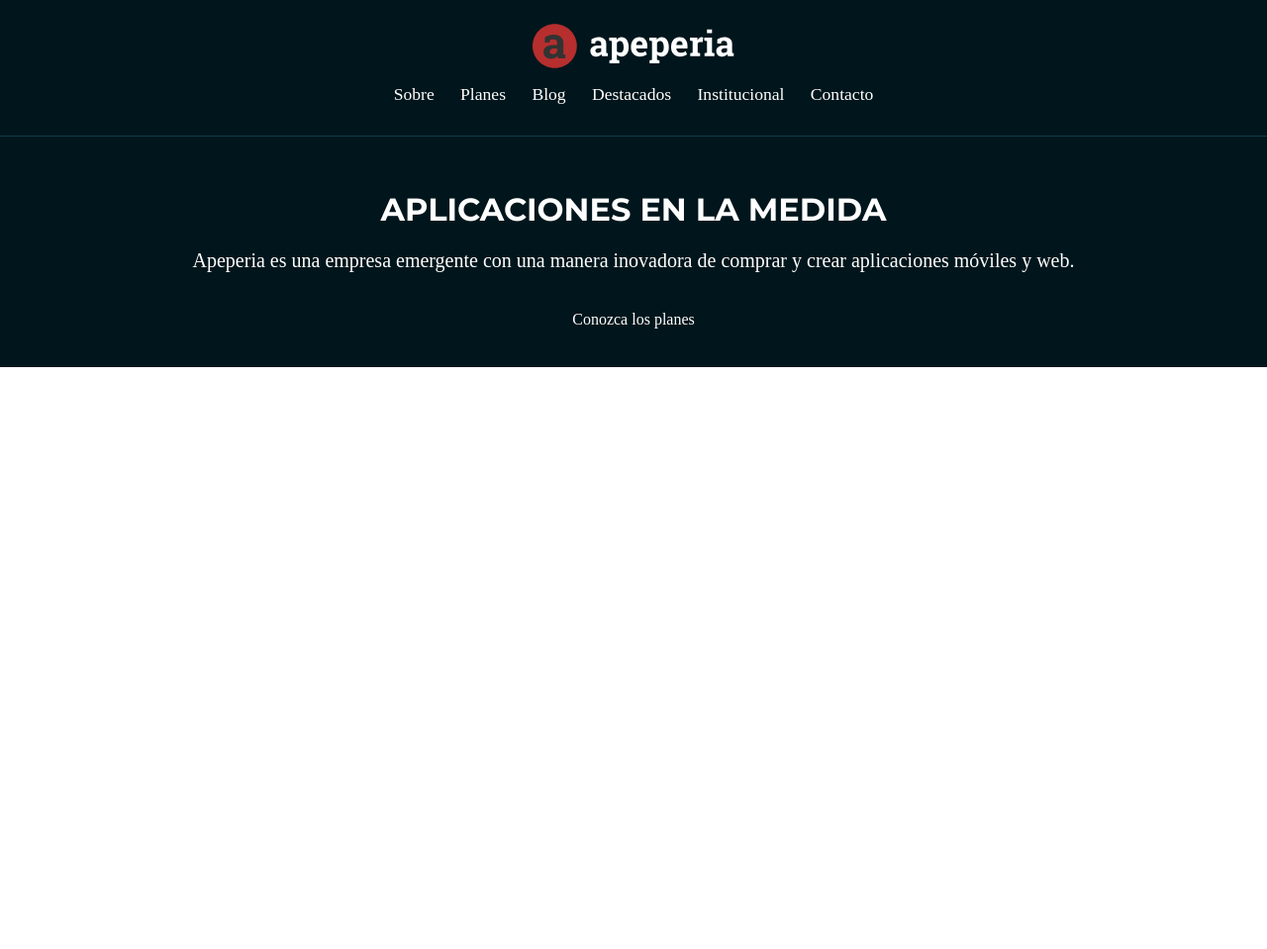
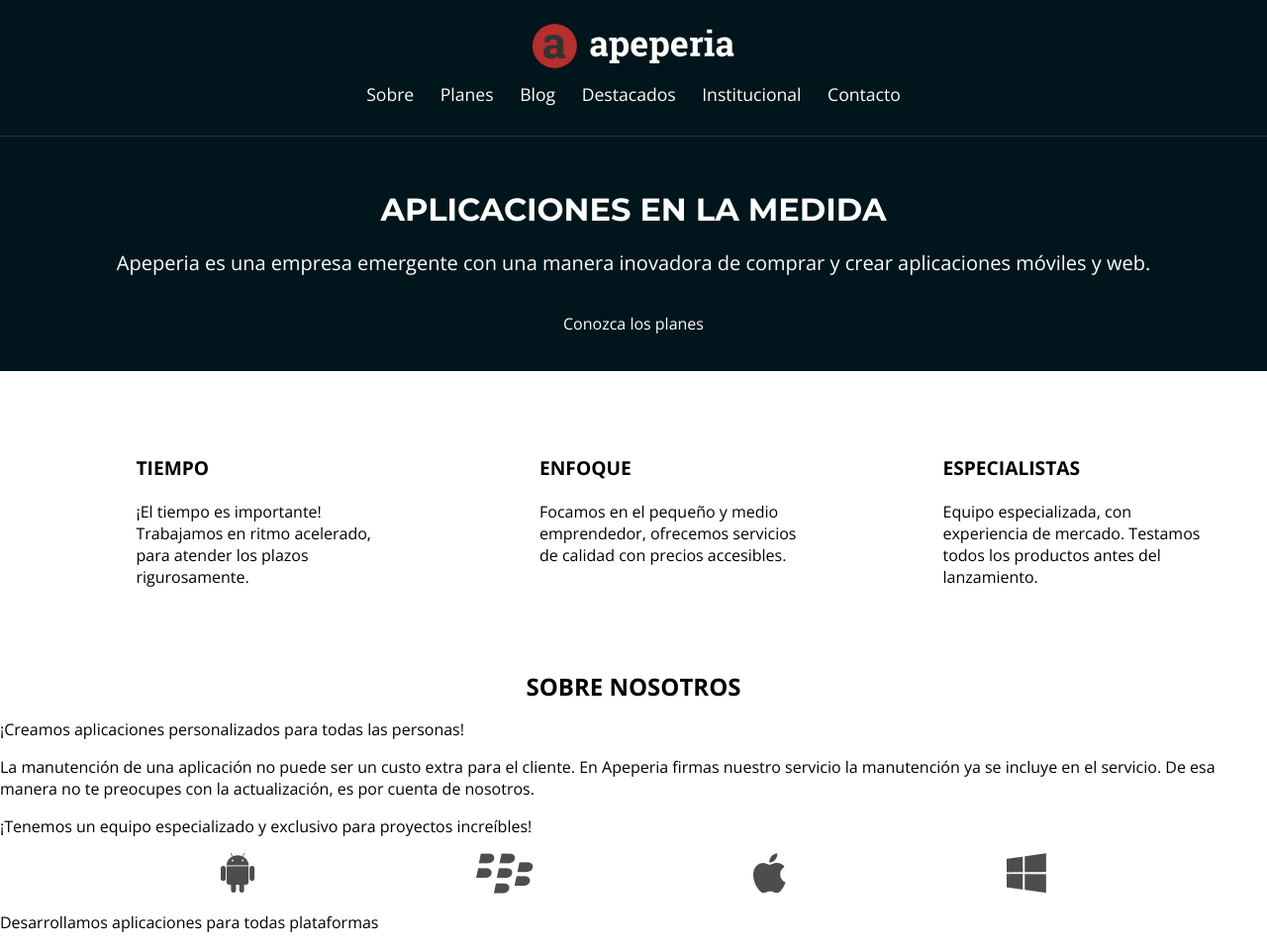
Before and after one commit to florenciamorisse/layout_responsivo_Oracle, a plain HTML site: page index.html in a window 1280 px wide. Shown: the whole page at 99% size. Before the commit the page ends 800 px from the top, so only its background shows below. Drawn offline with nearby package versions, Linux system fonts and the light colour scheme.

Commit message:
section diferenciales y sobre nosotros

```diff
--- /dev/null
+++ b/css/bases.css
@@ -0,0 +1,3 @@
+body{
+    font-family: 'Open Sans', sans-serif;
+}
--- /dev/null
+++ b/css/diferenciales.css
@@ -0,0 +1,28 @@
+.diferenciales {
+    padding-top: 3.5rem;
+    padding-bottom: 3.5rem;
+}
+
+.diferenciales__lista {
+    display: flex;
+    flex-wrap: wrap;
+    justify-content: space-evenly;
+}
+
+.diferenciales__item {
+    max-width: 350px;
+    box-sizing: border-box;
+    padding: 2rem 0 2rem 5rem;
+}
+
+.item__titulo {
+    color: var(--fuente-ceniza-oscuro);
+    font-weight: 700;
+    font-size: 1.2rem;
+    text-transform: uppercase;
+    margin-bottom: 1.5rem;
+}
+
+.item__texto {
+    line-height: normal;
+}
--- /dev/null
+++ b/css/sobre-nosotros.css
@@ -0,0 +1,31 @@
+.sobre-nosotros {
+    padding-top: 3rem;
+    padding-bottom: 3rem;
+}
+
+.sobre_nosotros__titulo {
+    color: var(--fuente-ceniza-oscuro);
+    font-weight: 700;
+    font-size: 1.5rem;
+    font-family: var(--montserrat);
+    text-transform: uppercase;
+    text-align: center;
+    margin-bottom: 1.25rem;
+}
+
+.sobre_nosotros__texto {
+    line-height: normal;
+    margin-bottom: 1rem;
+}
+
+.sobre_nosotros__plataformas {
+    display: flex;
+    flex-wrap: wrap;
+    justify-content: space-evenly;
+    margin-bottom: 1rem;
+}
+
+.sobre-nosotros {
+    color: var(--fuente-ceniza-oscuro);
+    font-weight: 700;
+}
--- a/index.html
+++ b/index.html
@@ -6,9 +6,12 @@
     <meta name="viewport" content="width=device-width, initial-scale=1.0">
     <title>Home|Apeperia</title>
     <link href="https://fonts.googleapis.com/css2?family=Montserrat:wght@300;400;700&family=Open+Sans:wght@300;400;700&display=swap" rel="stylesheet">
+    <link rel="stylesheet" href="css/reset.css">
     <link rel="stylesheet" href="css/head.css">
     <link rel="stylesheet" href="css/llamada.css">
-    <link rel="stylesheet" href="css/reset.css">
+    <link rel="stylesheet" href="css/bases.css">
+    <link rel="stylesheet" href="css/diferenciales.css">
+    <link rel="stylesheet" href="css/sobre-nosotros.css">
 </head>
 <body>
     <header class="head">
@@ -30,6 +33,45 @@
             <p class="llamada__texto">Apeperia es una empresa emergente con una manera inovadora de comprar y crear aplicaciones móviles y web.</p>
             <a class="llamada__boton" href="#">Conozca los planes</a>
         </section>
+        <section class="diferenciales container">
+            <ul class="diferenciales__lista">
+                <li class="diferenciales__item">
+                    <h2 class="item__titulo">Tiempo</h2>
+                    <p class="item__texto">¡El tiempo es importante! Trabajamos en ritmo acelerado, para atender los plazos rigurosamente.</p>
+                </li>
+                <li class="diferenciales__item">
+                    <h2 class="item__titulo">Enfoque</h2>
+                    <p class="item__texto">Focamos en el pequeño y medio emprendedor, ofrecemos servicios de calidad con precios accesibles.</p>
+                </li>
+                <li class="diferenciales__item">
+                    <h2 class="item__titulo">Especialistas</h2>
+                    <p class="item__texto">Equipo especializada, con experiencia de mercado. Testamos todos los productos antes del lanzamiento.</p>
+                </li>
+            </ul>
+        </section>
+        <section class="sobre_nosotros container">
+            <div class="sobre_nosotros__contenido">
+                <h2 class="sobre_nosotros__titulo">Sobre nosotros</h2>
+                <p class="sobre_nosotros__texto">
+                    ¡Creamos aplicaciones personalizados para todas las personas!
+                </p>
+                <p class="sobre_nosotros__texto">
+                    La manutención de una aplicación no puede ser un custo extra para el cliente.
+                    En Apeperia firmas nuestro servicio la manutención ya se incluye en el servicio.
+                    De esa manera no te preocupes con la actualización, es por cuenta de nosotros.
+                </p>
+                <p class="sobre_nosotros__texto sobre-nosotros__texto--destacado sobre-nosotros__texto--division">
+                    ¡Tenemos un equipo especializado y exclusivo para proyectos increíbles!
+                </p>
+                <ul class="sobre_nosotros__plataformas">
+                    <li><img src="img/android.png" alt="Ícono del Android"></li>
+                    <li><img src="img/blackberry.png" alt="Ícono del Blackberry"></li>
+                    <li><img src="img/apple.png" alt="Ícono de la Apple"></li>
+                    <li><img src="img/windowsphone.png" alt="Ícono del Windows"></li>
+                </ul>
+                <p class="sobre_nosotros__texto">Desarrollamos aplicaciones para todas plataformas</p>
+            </div>
+        </section>
     </main>
 </body>
 </html>
```
